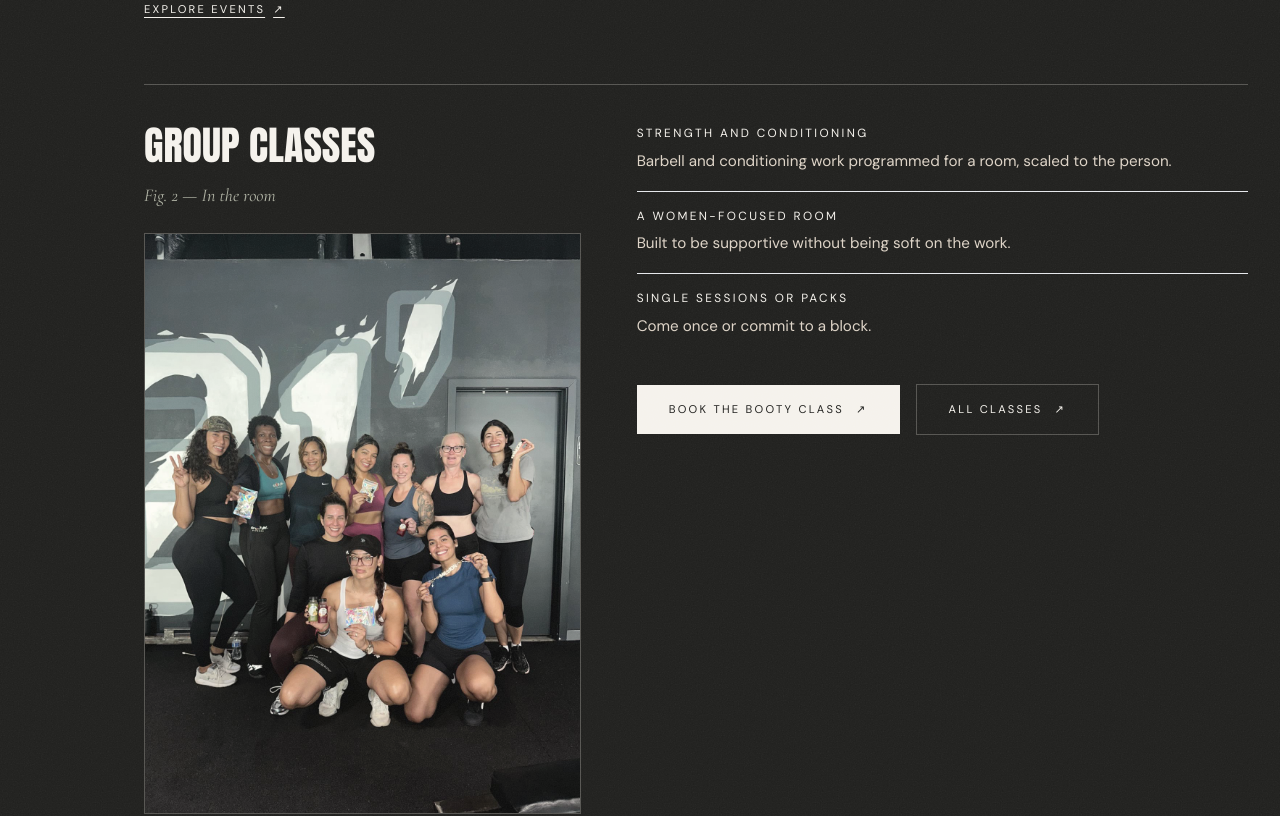
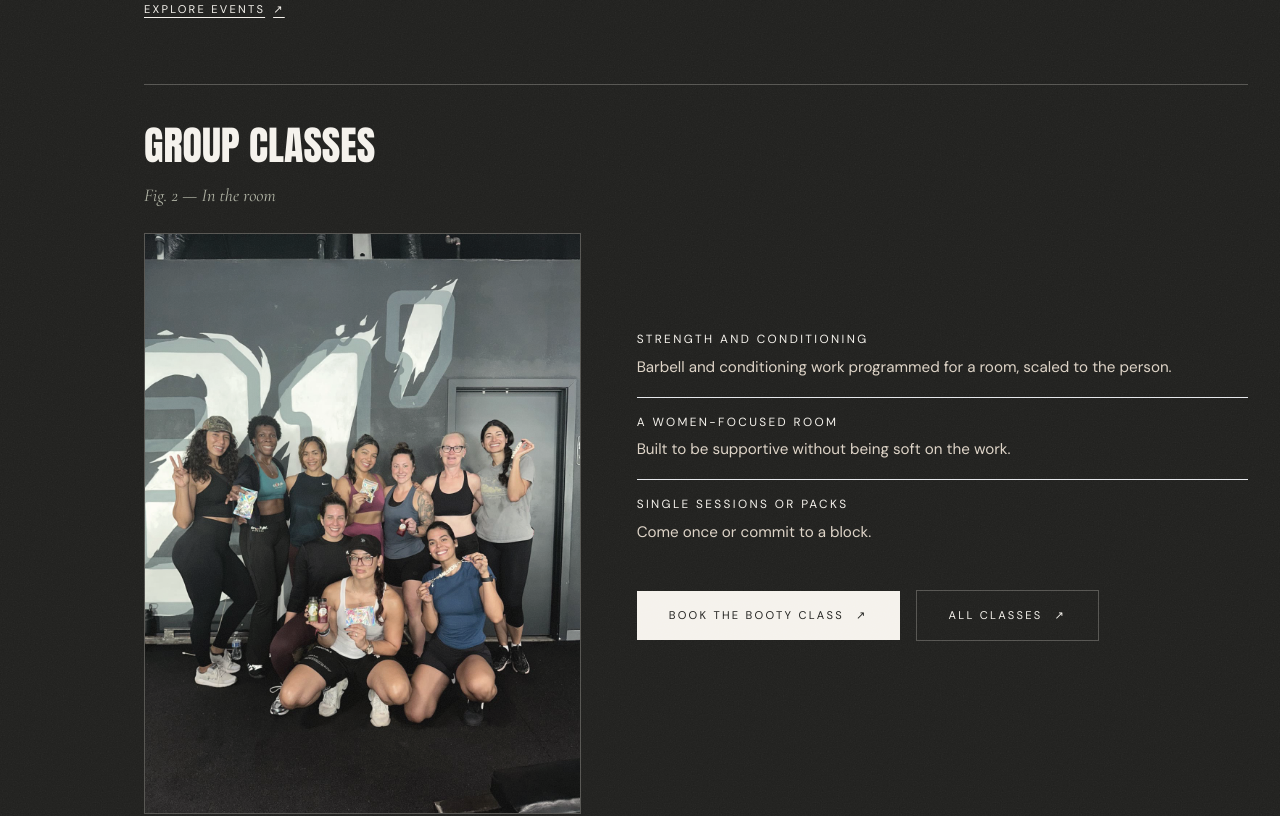
Before and after one commit to Sergi0987/M1llion-Netlify, a React (Vite) app: page / in a window 1280 px wide. Shown: the part 3640-4456 px from the top of the page. Built offline with nearby package versions, Linux system fonts and the light colour scheme.

Commit message:
Centre the group classes legend against its figure

```diff
--- a/src/pages/Home.jsx
+++ b/src/pages/Home.jsx
@@ -482,7 +482,9 @@ export default function Home({ theme, setTheme }) {
           </div>
 
           <div className={`mt-16 border-t pt-10 ${rule}`}>
-            <div className="grid gap-8 lg:grid-cols-[minmax(0,1fr)_minmax(0,1.4fr)] lg:gap-14">
+            {/* The portrait photograph is much taller than its legend, so the
+                legend sits against the middle of the figure rather than its top. */}
+            <div className="grid gap-8 lg:grid-cols-[minmax(0,1fr)_minmax(0,1.4fr)] lg:items-center lg:gap-14">
               <div>
                 <h3 className={`font-display text-[clamp(1.6rem,3.5vw,2.5rem)] uppercase leading-[1] ${ink}`}>
                   Group classes
```
